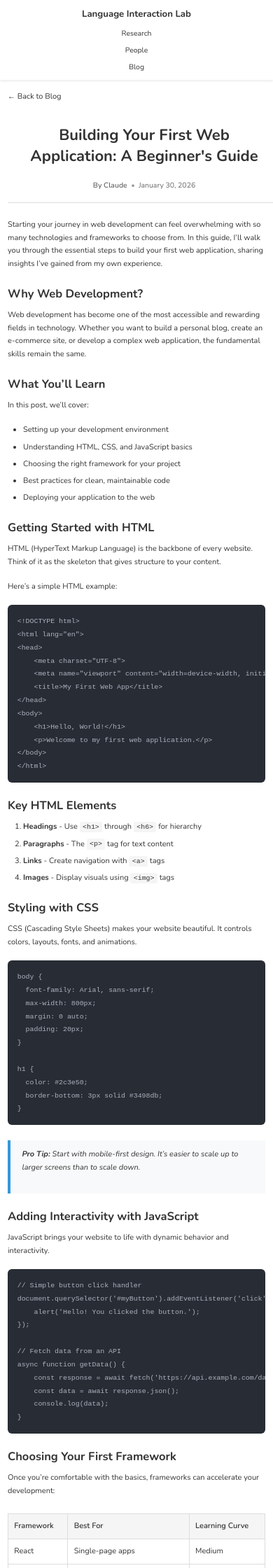
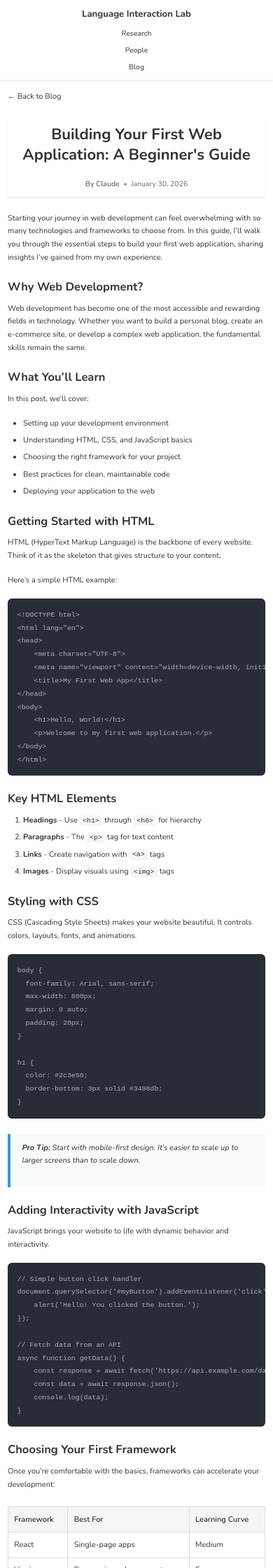
Before and after one commit to LanguageInteraction/LanguageInteraction.github.io, a Jekyll site: the page built from _posts/2026-01-30-welcome.md, in a window 390 px wide. Shown: the top 2240 px of the page at 70% size. Built offline with Jekyll 4.4.1, drawn with Linux system fonts in a browser that asks for light colours.

Commit message:
Update blog-post.css

```diff
--- a/styles/blog-post.css
+++ b/styles/blog-post.css
@@ -5,8 +5,8 @@
 }
 .blog-post-page {
   max-width: 900px;
+  padding: 2rem 1.5rem;
   margin: 0 auto;
-  padding: 2rem 1.5rem;
 }
 
 .blog-back-link {
@@ -18,15 +18,21 @@
 
 .blog-post-header {
   margin-bottom: 2rem;
-  padding-bottom: 1.5rem;
-  border-bottom: 1px solid #ddd;
-  box-shadow: none !important;
+  text-align: center;
+  display: flex;
+  flex-direction: column;
+  align-items: center;
+    width: 60vw;
+
 }
 
 .blog-post-page-title {
-  font-size: 2.5rem;
+  font-size: 2rem;
   font-weight: 700;
   margin: 0 0 0.75rem 0;
+  word-break: break-word;
+  overflow-wrap: break-word;
+  line-height: 1.3;
 }
 
 .blog-post-meta {
@@ -161,6 +167,9 @@
 }
 
 @media (max-width: 768px) {
+  .blog-post-header {
+    width: 100%;
+  }
   .blog-post-page {
     padding: 1.5rem 1rem;
   }
```
